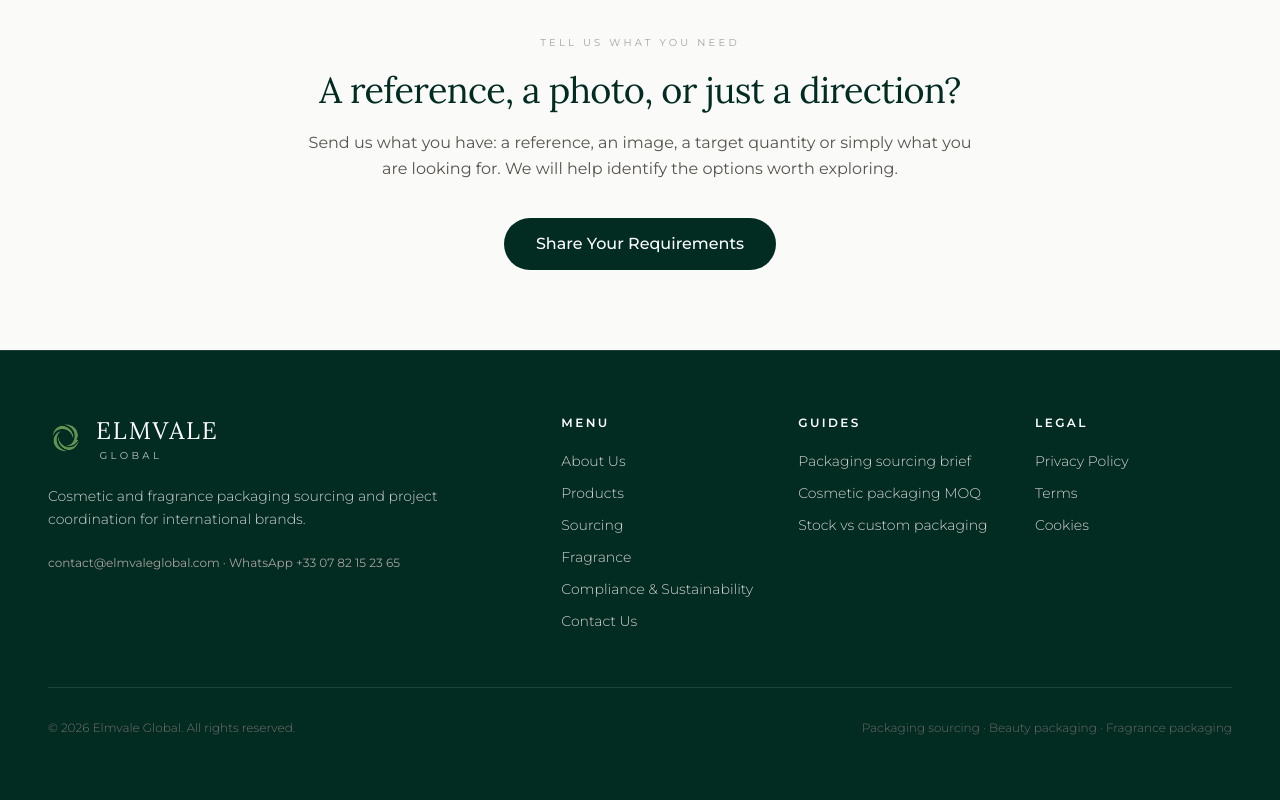
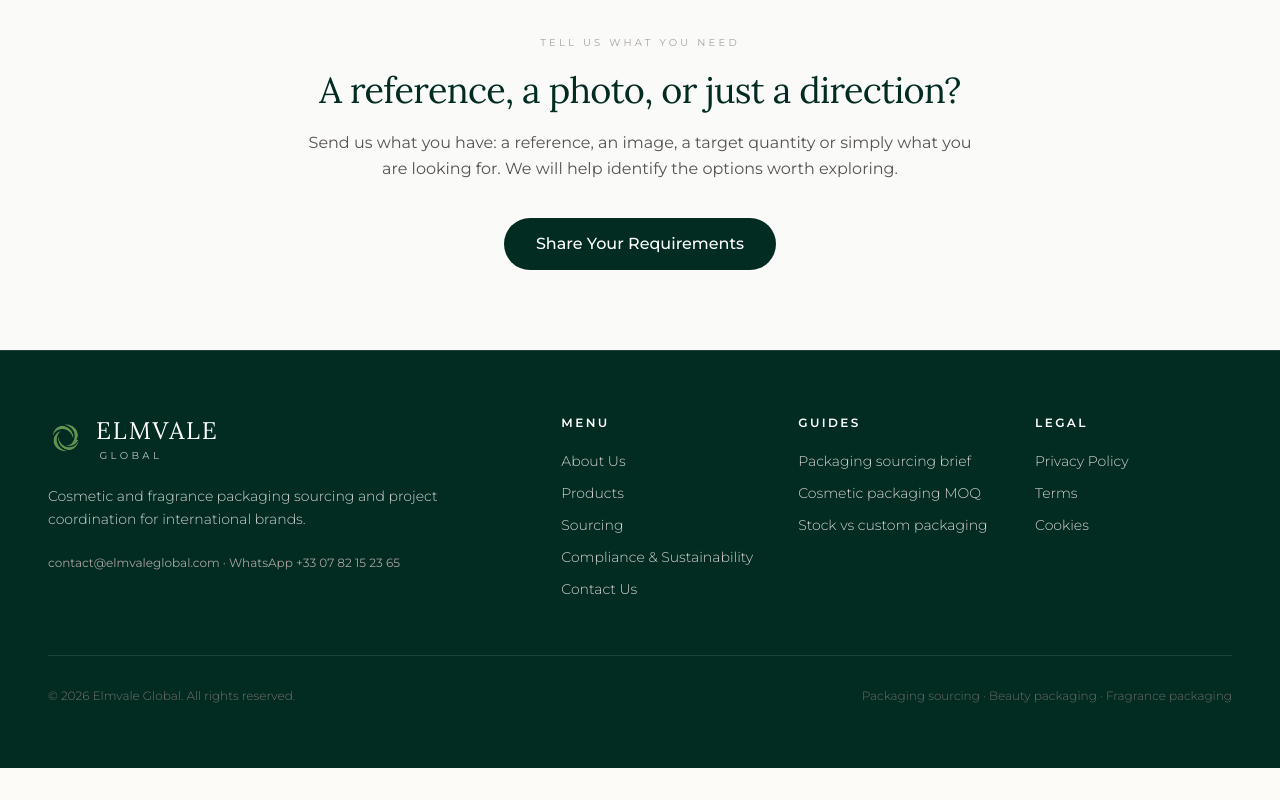
Before and after one commit to cathy6140/-Elmvale-Global-.github.io, a React (Vite) app: page / in a window 1280 px wide. Shown: the part 3246-4046 px from the top of the page. After the commit the page ends 4014 px from the top, so only its background shows below. Built offline with nearby package versions, Linux system fonts and the light colour scheme.

Commit message:
Remove fragrance page from footer

```diff
--- a/src/components/Footer.tsx
+++ b/src/components/Footer.tsx
@@ -61,7 +61,6 @@ const Footer: React.FC = () => {
                 <li><Link to={withLang('/about')} className="hover:text-white transition">{t.nav.about}</Link></li>
                 <li><Link to={withLang('/products')} className="hover:text-white transition">{t.nav.products}</Link></li>
                 <li><Link to={withLang('/sourcing')} className="hover:text-white transition">Sourcing</Link></li>
-                <li><Link to={withLang('/fragrance-packaging')} className="hover:text-white transition">{language === 'fr' ? 'Parfum' : 'Fragrance'}</Link></li>
                 <li><Link to={withLang('/compliance')} className="hover:text-white transition">{t.nav.compliance}</Link></li>
                 <li><Link to={withLang('/contact')} className="hover:text-white transition">{t.nav.contact}</Link></li>
               </ul>
```
